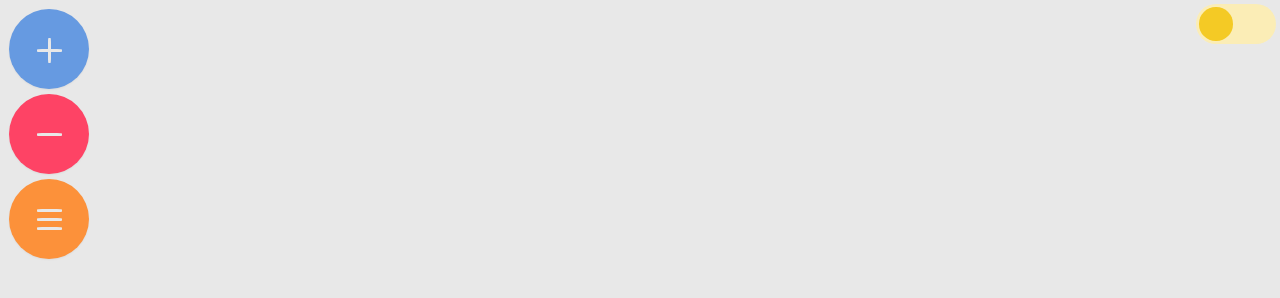
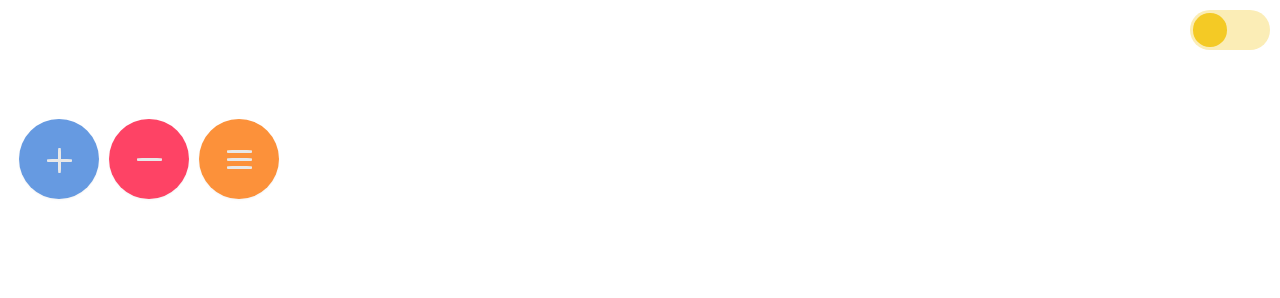
Before and after one commit to razmi0/DragifyIt, a website with bundled scripts: page index.html in a window 1280 px wide. Built offline with nearby package versions, Linux system fonts and the light colour scheme.

Commit message:
add layers system

```diff
--- a/assets/styles.css
+++ b/assets/styles.css
@@ -1,5 +1,13 @@
+@layer back, middle, front;
 @import url("https://fonts.googleapis.com/css2?family=Montserrat&display=swap");
 
+
+@layer middle {
+
+  html {
+    height: 100%;
+    width: 100%;
+  }
   * {
     padding: 0;
     margin: 0;
@@ -7,10 +15,22 @@
   }
 
   body {
+    padding: 5px;
+    margin: 5px;
+    background-image: var(--bg-color);
+    color: var(--text-color);
+
+  }
+  header {
+    height : clamp(90px,100px,200px);
+  }
+  nav {
+    min-height : 90px;
+    max-height : 120px;
+    margin :2px;
     padding: 2px;
-  margin: 2px;
-  background-color: var(--bg-color);
-  color: var(--text-color);
+    /* background-image : var(--bg-color-nav-light); */
+
   }
   button {
     margin: 5px;
@@ -18,8 +38,10 @@ button {
     font-size: clamp(10px, 16px, 22px);
   }
   .menuButtons {
-  height: fit-content;
-  width: fit-content;
+    display : flex;
+    flex-direction: row;
+    padding: 2px;
+    margin : 2px;
   }
   .playground {
     position: absolute;
@@ -33,6 +55,11 @@ button {
     /* JS INPUT */
     background-color: #ffffff;
     /* END OF JS INPUT */
+    /* border: solid 5px black; */
+    border-width: 5px;
+    border-style: solid;
+    border-color: #e8e8e8;
+    text-align: center;
     font-size: clamp(10px, 18px, 24px);
     font-weight: bold;
   }
@@ -46,10 +73,11 @@ button {
     align-items: center;
     flex-direction: column;
   }
+
   .-commun {
     isolation: isolate;
-  width: clamp(75px, 80px, 85px);
-  height: clamp(75px, 80px, 85px);
+    width: clamp(70px, 80px, 90px);
+    height: clamp(70px, 80px, 90px);
     cursor: pointer;
     font-family: "Montserrat", sans-serif;
     border-radius: 50%;
@@ -74,11 +102,11 @@ button {
   .lines {
     width: 25px;
     height: 3px;
-  background: var(--bg-color);
+    background: #e8e8e8;
     border-radius: 20%;
   }
   .-line1 {
-  transform: translate(0, -6px);
+    transform: translate(0, -5px);
   }
 
   .-line2 {
@@ -86,8 +114,18 @@ button {
   }
 
   .-line3 {
-  transform: translate(0, 6px);
+    transform: translate(0, 5px);
   }
   .-lineRotate {
     transform: rotate(90deg) translate(3px, 0);
   }
+}
+@layer front{
+  .-size_btn_nav {
+    width: clamp(50px, 60px, 70px);
+    height: clamp(50px, 60px, 70px);
+  }
+}
+@layer back {
+
+}
```
Lines whose indentation alone changed are shown as unchanged.
